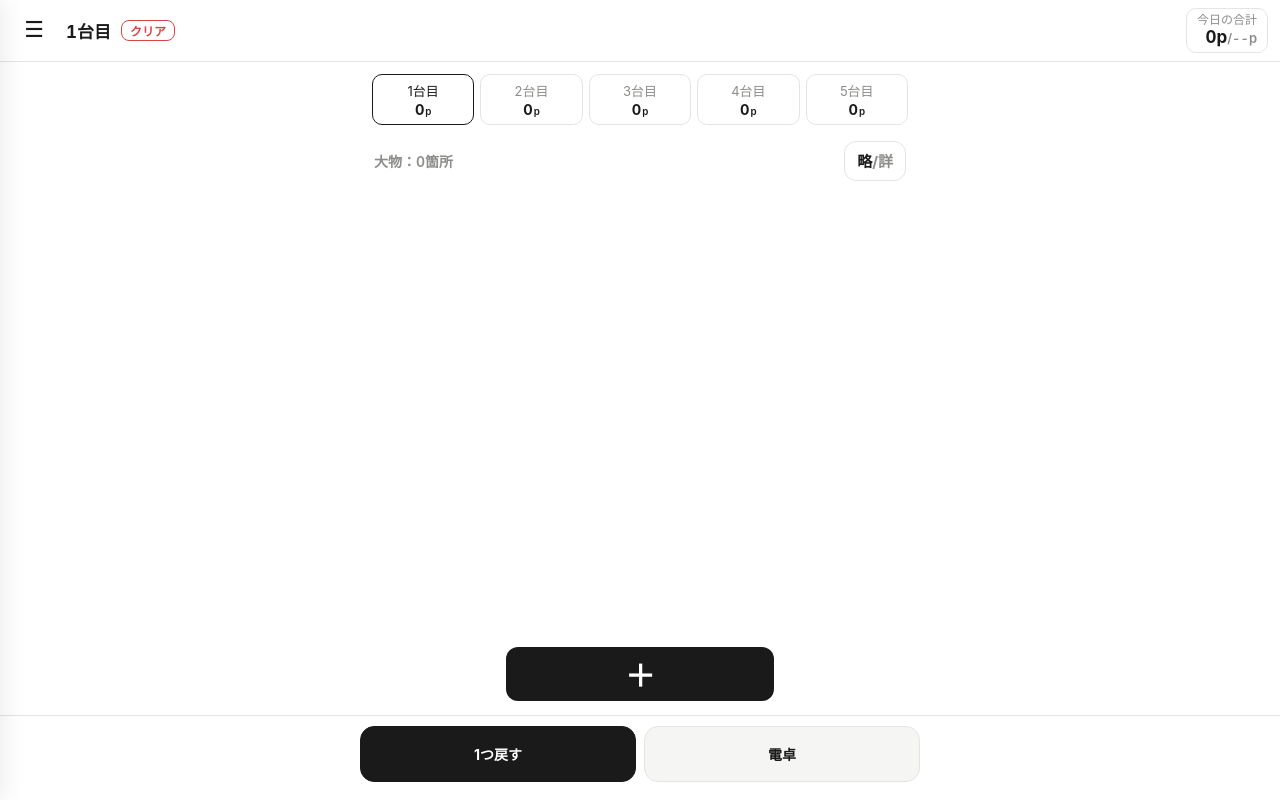
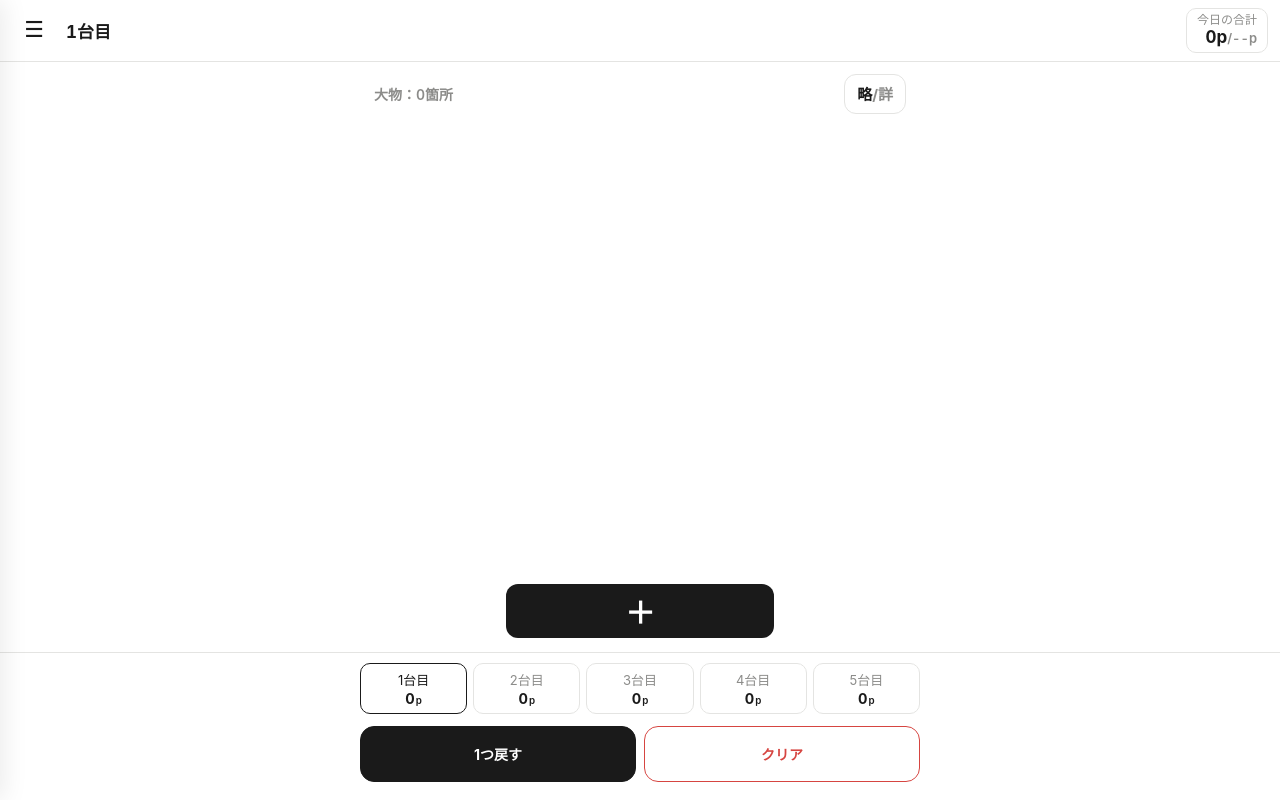
Before and after one commit to collection-tools/collection-tools.github.io, a plain HTML site: page index.html in a window 1280 px wide. Drawn offline with Linux system fonts and the light colour scheme.

Commit message:
台の切り替えを下の段へ。電卓ボタンをなくし、クリアを1つ戻すの右へ。キャッシュ番号を上げる
Co-Authored-By: Claude Opus 5.5 <noreply@anthropic.com>

```diff
--- a/index.html
+++ b/index.html
@@ -135,6 +135,7 @@ main { padding: 12px; max-width: 560px; margin: 0 auto; }
 /* 台の切り替え */
 /* 5台までは画面幅に5等分で並べる。6台目からは横にはみ出してスクロール */
 .dais { display: grid; grid-auto-flow: column; grid-auto-columns: calc((100% - 24px) / 5); gap: 6px; overflow-x: auto; margin-bottom: 14px; padding-bottom: 2px; }
+.bottom > .dais { display: grid; gap: 6px; max-width: 560px; margin: 0 auto 2px; }
 .dai-chip {
   border: 1px solid var(--border); background: var(--card); color: var(--text2);
   border-radius: 10px; padding: 6px 2px; font-size: 13px; cursor: pointer; font-family: inherit;
@@ -447,12 +448,11 @@ tr.sub td { border-top-color: #f0f0ee; } /* 同じグループの続き。品目
 
 <header>
   <button class="burger" id="burger" aria-label="料金表">☰</button>
-  <div class="head-title"><span id="headTitle"></span><button class="head-reset" id="resetAll">クリア</button><span id="headShared"></span></div>
+  <div class="head-title"><span id="headTitle"></span><span id="headShared"></span></div>
   <button class="head-rest" id="restBtn" aria-label="今日の総量を打つ"><span id="restLabel"></span><b id="dayTotal"></b></button>
 </header>
 
 <main>
-  <div class="dais" id="dais"></div>
 
   <!-- この台の大物の一覧（現場ごとに1行）。行を押すとその現場を直す -->
   <section class="tab" id="listTab">
@@ -463,9 +463,11 @@ tr.sub td { border-top-color: #f0f0ee; } /* 同じグループの続き。品目
 </main>
 
 <div class="bottom">
+  <!-- 台の切り替えは指の届く下に。その下に「1つ戻す」「クリア」 -->
+  <div class="dais" id="dais"></div>
   <div>
   <button class="bbtn undo" id="undo">1つ戻す</button>
-  <button class="bbtn" data-open="calcSheet">電卓</button>
+  <button class="bbtn reset-all" id="resetAll">クリア</button>
 </div></div>
 
 <div class="scrim" id="scrim"></div>
--- a/sw.js
+++ b/sw.js
@@ -1,5 +1,5 @@
 // 中身を変えたら CACHE_NAME の数字を上げる（上げないと古いままになる）
-const CACHE_NAME = 'shuushuu3-111'; // v3 は shuushuu3- で始める（元の版・v2と混ざらないように）
+const CACHE_NAME = 'shuushuu3-112'; // v3 は shuushuu3- で始める（元の版・v2と混ざらないように）
 const ASSETS = ['./', './index.html', './manifest.json', './icon-192.png', './icon-512.png'];
 
 self.addEventListener('install', e => {
```
